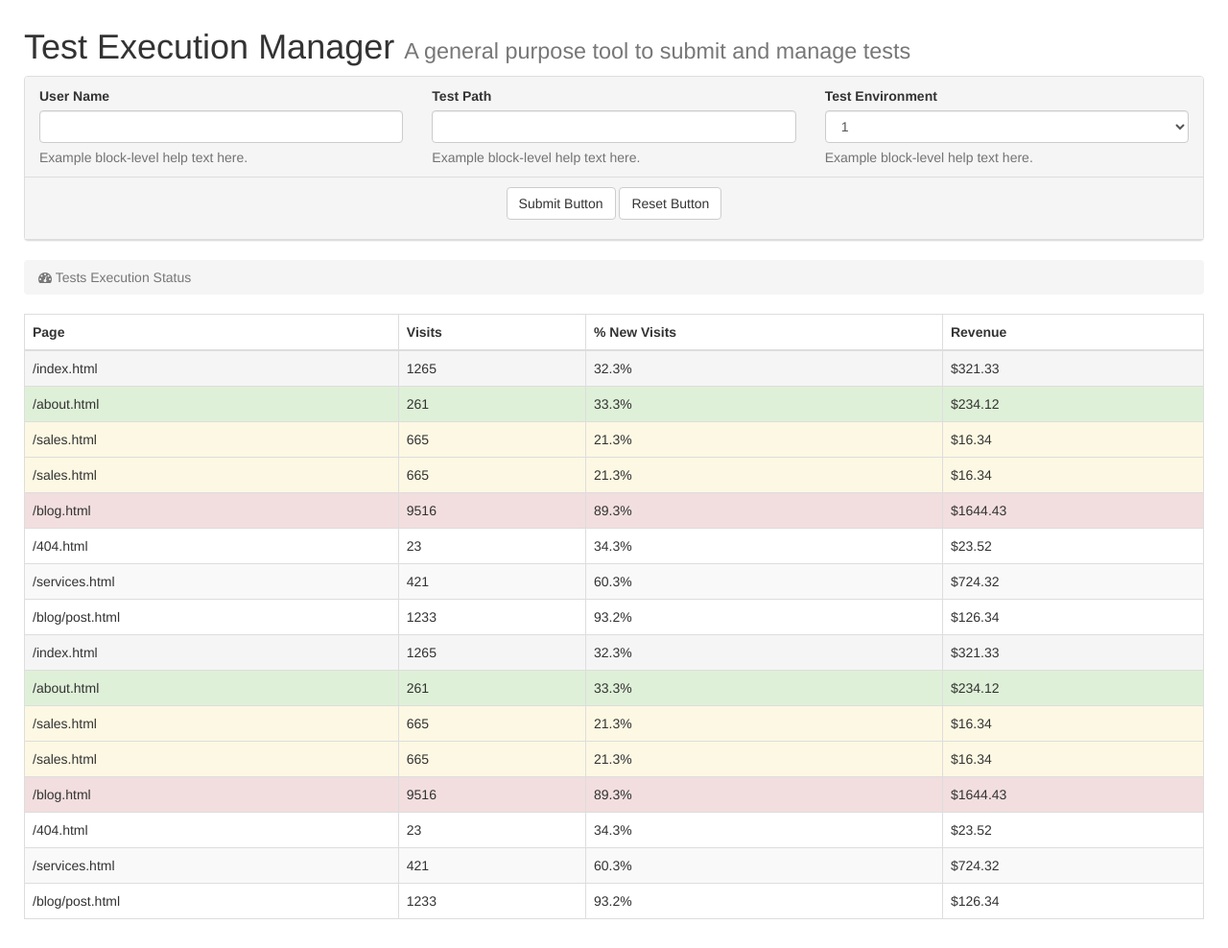
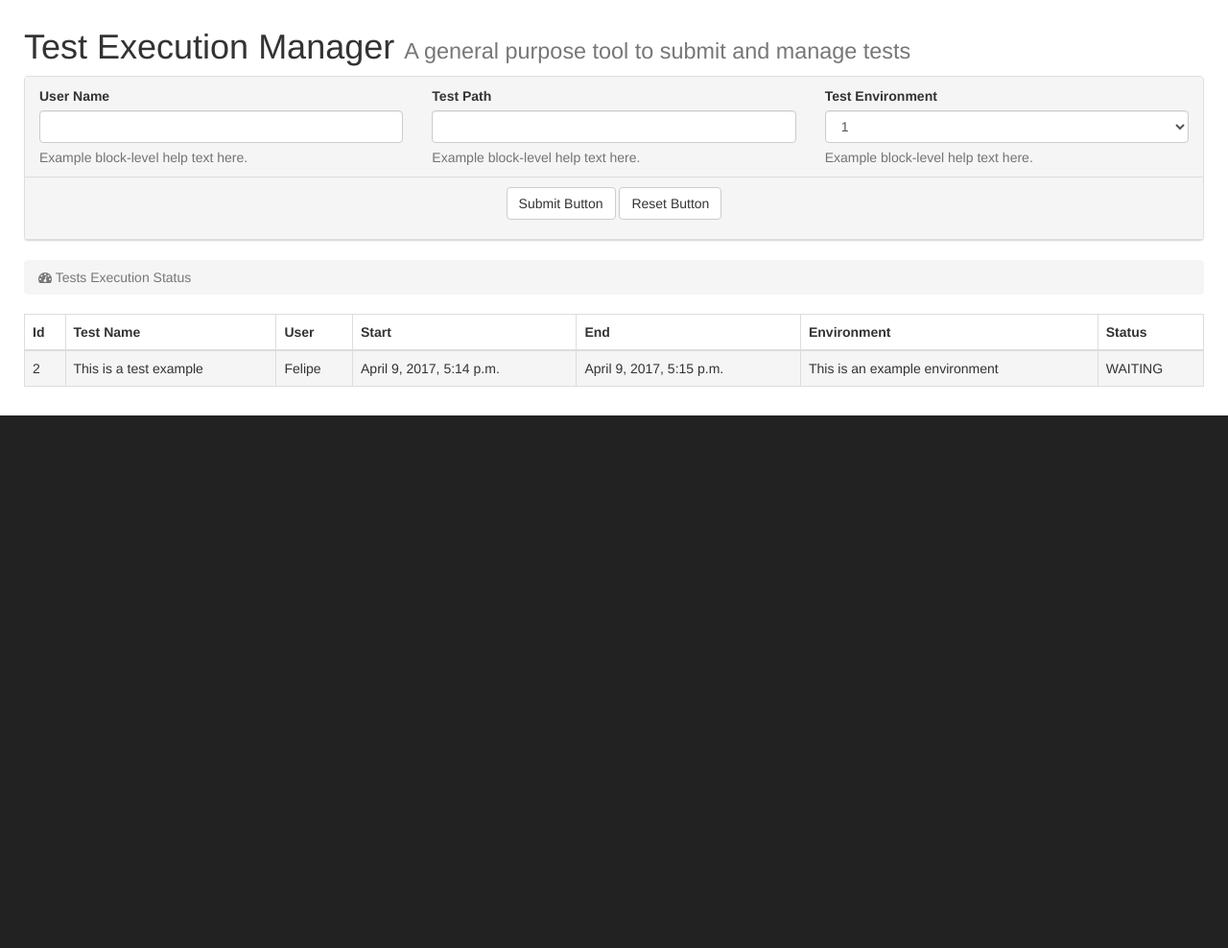
Before and after one commit to fsantiag/test-manager, a Django app: page /runs/ in a window 1280 px wide. Shown: the part 51-1039 px from the top of the page at 96% size. After the commit the page ends 484 px from the top, so only its background shows below. Run offline with Django 3.2, Linux system fonts and the light colour scheme; data comes from the database, SQL or seed files in the repository; both versions use the stored data as it was after the commit; some libraries are stand-ins or nearby versions.

Commit message:
Adjusments in the index.html to better list the runs

```diff
--- a/runs/models.py
+++ b/runs/models.py
@@ -23,13 +23,7 @@
 
 
 class Status(models.Model):
-    DEFAULT_STATUSES = (
-            ('R', 'Running'),
-            ('W', 'Waiting'),
-            ('F', 'Failed'),
-            ('S', 'Success')
-        )
-    value = models.CharField(max_length=1, choices=DEFAULT_STATUSES)
+    value = models.CharField(max_length=1)
 
     class Meta:
         db_table = 'status'
@@ -40,8 +34,8 @@
     status = models.ForeignKey(Status)
     user = models.ForeignKey(User)
     test = models.ForeignKey(Test)
-    start = models.DateField(null=True)
-    end = models.DateField(null=True)
+    start = models.DateTimeField(null=True)
+    end = models.DateTimeField(null=True)
 
     class Meta:
         db_table = 'run'
--- a/runs/templates/runs/index.html
+++ b/runs/templates/runs/index.html
@@ -80,110 +80,27 @@
                             <table class="table table-bordered table-hover table-striped">
                                 <thead>
                                     <tr>
-                                        <th>Page</th>
-                                        <th>Visits</th>
-                                        <th>% New Visits</th>
-                                        <th>Revenue</th>
+                                        <th>Id</th>
+                                        <th>Test Name</th>
+                                        <th>User</th>
+                                        <th>Start</th>
+                                        <th>End</th>
+                                        <th>Environment</th>
+                                        <th>Status</th>
                                     </tr>
                                 </thead>
                                 <tbody>
-                                    <tr class="active">
-                                        <td>/index.html</td>
-                                        <td>1265</td>
-                                        <td>32.3%</td>
-                                        <td>$321.33</td>
+                                    {% for run in runs_list %}
+                                    <tr class="{% if run.status.id == 1 %}active{% elif run.status.id == 2 %}danger{% elif run.status.id == 3 %}success{% else %}warning{% endif %}">
+                                        <td>{{ run.id }}</td>
+                                        <td>{{ run.test.description }}</td>
+                                        <td>{{ run.user.name }}</td>
+                                        <td>{{ run.start }}</td>
+                                        <td>{{ run.end }}</td>
+                                        <td>{{ run.environment.description }}</td>
+                                        <td>{{ run.status.value|upper }}</td>
                                     </tr>
-                                    <tr class="success">
-                                        <td>/about.html</td>
-                                        <td>261</td>
-                                        <td>33.3%</td>
-                                        <td>$234.12</td>
-                                    </tr>
-                                    <tr class="warning">
-                                        <td>/sales.html</td>
-                                        <td>665</td>
-                                        <td>21.3%</td>
-                                        <td>$16.34</td>
-                                    </tr>
-                                    <tr class="warning">
-                                        <td>/sales.html</td>
-                                        <td>665</td>
-                                        <td>21.3%</td>
-                                        <td>$16.34</td>
-                                    </tr>
-                                    <tr class="danger">
-                                        <td>/blog.html</td>
-                                        <td>9516</td>
-                                        <td>89.3%</td>
-                                        <td>$1644.43</td>
-                                    </tr>
-                                    <tr>
-                                        <td>/404.html</td>
-                                        <td>23</td>
-                                        <td>34.3%</td>
-                                        <td>$23.52</td>
-                                    </tr>
-                                    <tr>
-                                        <td>/services.html</td>
-                                        <td>421</td>
-                                        <td>60.3%</td>
-                                        <td>$724.32</td>
-                                    </tr>
-                                    <tr>
-                                        <td>/blog/post.html</td>
-                                        <td>1233</td>
-                                        <td>93.2%</td>
-                                        <td>$126.34</td>
-                                    </tr>
-
-                                    <tr class="active">
-                                        <td>/index.html</td>
-                                        <td>1265</td>
-                                        <td>32.3%</td>
-                                        <td>$321.33</td>
-                                    </tr>
-                                    <tr class="success">
-                                        <td>/about.html</td>
-                                        <td>261</td>
-                                        <td>33.3%</td>
-                                        <td>$234.12</td>
-                                    </tr>
-                                    <tr class="warning">
-                                        <td>/sales.html</td>
-                                        <td>665</td>
-                                        <td>21.3%</td>
-                                        <td>$16.34</td>
-                                    </tr>
-                                    <tr class="warning">
-                                        <td>/sales.html</td>
-                                        <td>665</td>
-                                        <td>21.3%</td>
-                                        <td>$16.34</td>
-                                    </tr>
-                                    <tr class="danger">
-                                        <td>/blog.html</td>
-                                        <td>9516</td>
-                                        <td>89.3%</td>
-                                        <td>$1644.43</td>
-                                    </tr>
-                                    <tr>
-                                        <td>/404.html</td>
-                                        <td>23</td>
-                                        <td>34.3%</td>
-                                        <td>$23.52</td>
-                                    </tr>
-                                    <tr>
-                                        <td>/services.html</td>
-                                        <td>421</td>
-                                        <td>60.3%</td>
-                                        <td>$724.32</td>
-                                    </tr>
-                                    <tr>
-                                        <td>/blog/post.html</td>
-                                        <td>1233</td>
-                                        <td>93.2%</td>
-                                        <td>$126.34</td>
-                                    </tr>
+                                    {% endfor %}
                                 </tbody>
                             </table>
                         </div>
--- a/runs/views.py
+++ b/runs/views.py
@@ -1,11 +1,11 @@
 from django.views import generic
-
 from .models import Run
 
 
 class IndexView(generic.ListView):
+    context_object_name = 'runs_list'
     template_name = 'runs/index.html'
 
     def get_queryset(self):
         """Return the last five published questions."""
-        return Run.objects.order_by('-start')[:5]
+        return Run.objects.all()
```
Also changed, not shown: db.sqlite3, runs/migrations/0004_auto_20170409_1622.py (added), runs/migrations/0005_auto_20170409_1710.py (added).
